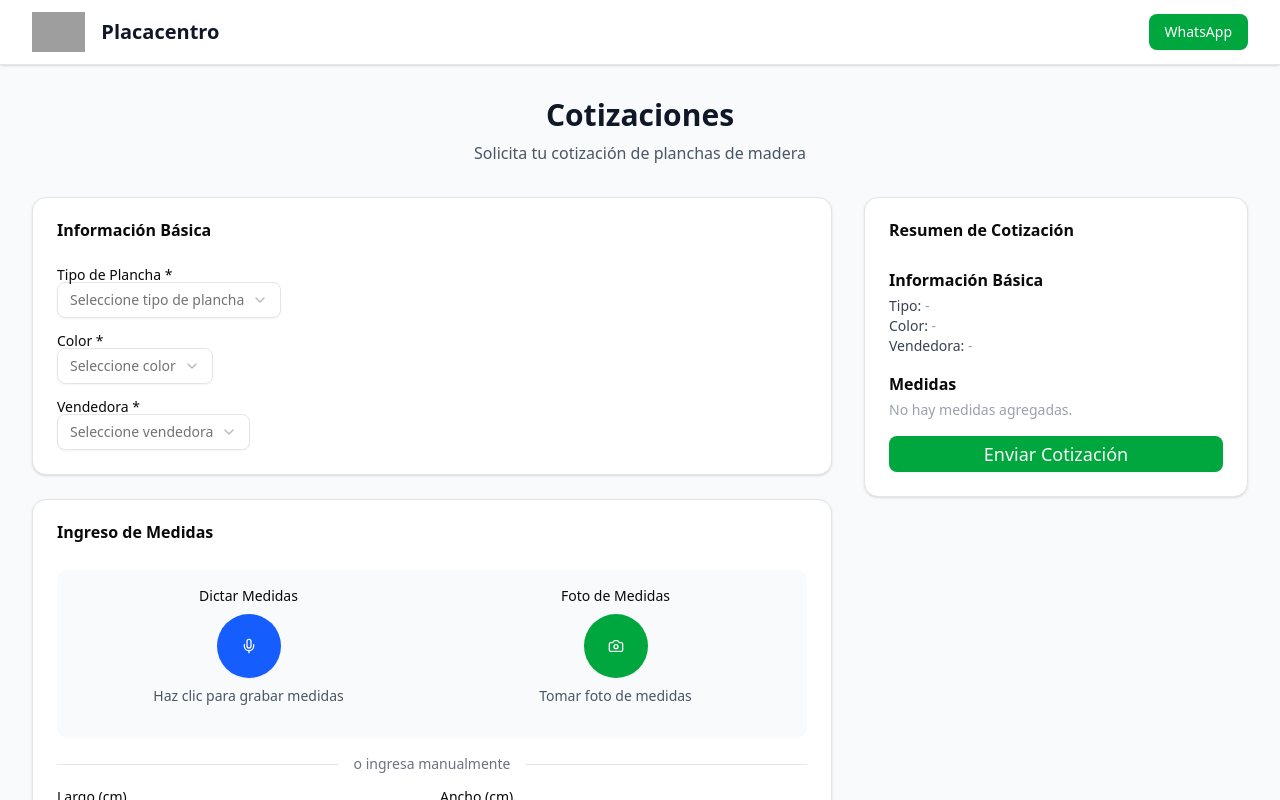
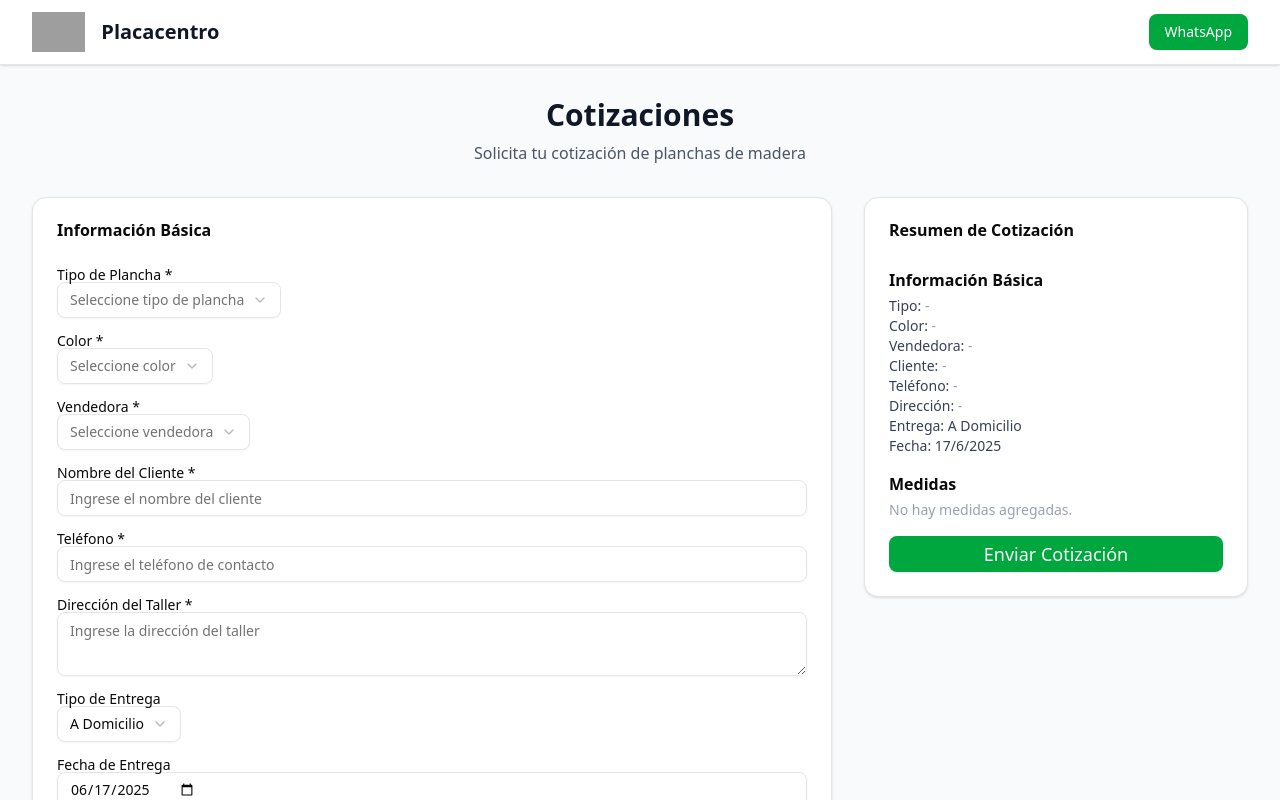
Before and after one commit to ObjetivoCesar/placacentro3, a React (Vite) app: page / in a window 1280 px wide. Shown: the top 800 px of the page. Built offline with nearby package versions, Linux system fonts and the light colour scheme; grey boxes are pictures that could not be loaded.

Commit message:
feat: agrega campos de cliente (nombre, teléfono, dirección, entrega, fecha) a la información básica de la cotización

```diff
--- a/src/components/CotizacionForm.jsx
+++ b/src/components/CotizacionForm.jsx
@@ -21,7 +21,12 @@ const CotizacionForm = () => {
     tipoPlancha: '',
     color: '',
     vendedora: '',
-    comentarios: ''
+    comentarios: '',
+    nombreCliente: '',
+    telefono: '',
+    direccionTaller: '',
+    entrega: 'domicilio',
+    fecha: new Date().toISOString().slice(0, 10)
   })
 
   // Estados para medidas
@@ -153,8 +158,8 @@ const CotizacionForm = () => {
   // Función para enviar cotización
   const enviarCotizacion = async () => {
     // Validaciones
-    if (!formData.tipoPlancha || !formData.color || !formData.vendedora) {
-      toast.error("Tipo de plancha, color y vendedora son obligatorios")
+    if (!formData.tipoPlancha || !formData.color || !formData.vendedora || !formData.nombreCliente || !formData.telefono || !formData.direccionTaller) {
+      toast.error("Todos los campos de información básica son obligatorios")
       return
     }
 
@@ -170,6 +175,11 @@ const CotizacionForm = () => {
         tipoPlancha: formData.tipoPlancha,
         color: formData.color,
         vendedora: formData.vendedora,
+        nombreCliente: formData.nombreCliente,
+        telefono: formData.telefono,
+        direccionTaller: formData.direccionTaller,
+        entrega: formData.entrega,
+        fecha: formData.fecha,
         medidasTexto: medidas.map(m => m.descripcion).join('\n'),
         medidasArray: medidas.map(m => m.descripcion),
         medidasEstructuradas: medidas,
@@ -196,7 +206,12 @@ const CotizacionForm = () => {
           tipoPlancha: '',
           color: '',
           vendedora: '',
-          comentarios: ''
+          comentarios: '',
+          nombreCliente: '',
+          telefono: '',
+          direccionTaller: '',
+          entrega: 'domicilio',
+          fecha: new Date().toISOString().slice(0, 10)
         })
         setMedidas([])
       } else {
@@ -260,6 +275,56 @@ const CotizacionForm = () => {
                   ))}
                 </SelectContent>
               </Select>
+            </div>
+
+            {/* Nuevos campos para información del cliente */}
+            <div>
+              <Label htmlFor="nombreCliente">Nombre del Cliente *</Label>
+              <Input
+                value={formData.nombreCliente}
+                onChange={(e) => setFormData({...formData, nombreCliente: e.target.value})}
+                placeholder="Ingrese el nombre del cliente"
+              />
+            </div>
+
+            <div>
+              <Label htmlFor="telefono">Teléfono *</Label>
+              <Input
+                value={formData.telefono}
+                onChange={(e) => setFormData({...formData, telefono: e.target.value})}
+                placeholder="Ingrese el teléfono de contacto"
+              />
+            </div>
+
+            <div>
+              <Label htmlFor="direccionTaller">Dirección del Taller *</Label>
+              <Textarea
+                value={formData.direccionTaller}
+                onChange={(e) => setFormData({...formData, direccionTaller: e.target.value})}
+                placeholder="Ingrese la dirección del taller"
+              />
+            </div>
+
+            <div>
+              <Label htmlFor="entrega">Tipo de Entrega</Label>
+              <Select value={formData.entrega} onValueChange={(value) => setFormData({...formData, entrega: value})}>
+                <SelectTrigger>
+                  <SelectValue />
+                </SelectTrigger>
+                <SelectContent>
+                  <SelectItem value="domicilio">A Domicilio</SelectItem>
+                  <SelectItem value="sucursal">En Sucursal</SelectItem>
+                </SelectContent>
+              </Select>
+            </div>
+
+            <div>
+              <Label htmlFor="fecha">Fecha de Entrega</Label>
+              <Input
+                type="date"
+                value={formData.fecha}
+                onChange={(e) => setFormData({...formData, fecha: e.target.value})}
+              />
             </div>
           </CardContent>
         </Card>
@@ -420,6 +485,11 @@ const CotizacionForm = () => {
                 <div>Tipo: <span className="font-medium">{formData.tipoPlancha || <span className='text-gray-400'>-</span>}</span></div>
                 <div>Color: <span className="font-medium">{formData.color || <span className='text-gray-400'>-</span>}</span></div>
                 <div>Vendedora: <span className="font-medium">{formData.vendedora || <span className='text-gray-400'>-</span>}</span></div>
+                <div>Cliente: <span className="font-medium">{formData.nombreCliente || <span className='text-gray-400'>-</span>}</span></div>
+                <div>Teléfono: <span className="font-medium">{formData.telefono || <span className='text-gray-400'>-</span>}</span></div>
+                <div>Dirección: <span className="font-medium">{formData.direccionTaller || <span className='text-gray-400'>-</span>}</span></div>
+                <div>Entrega: <span className="font-medium">{formData.entrega === 'domicilio' ? 'A Domicilio' : 'En Sucursal'}</span></div>
+                <div>Fecha: <span className="font-medium">{new Date(formData.fecha).toLocaleDateString('es-ES') || <span className='text-gray-400'>-</span>}</span></div>
               </div>
             </div>
             {/* Medidas */}
```
